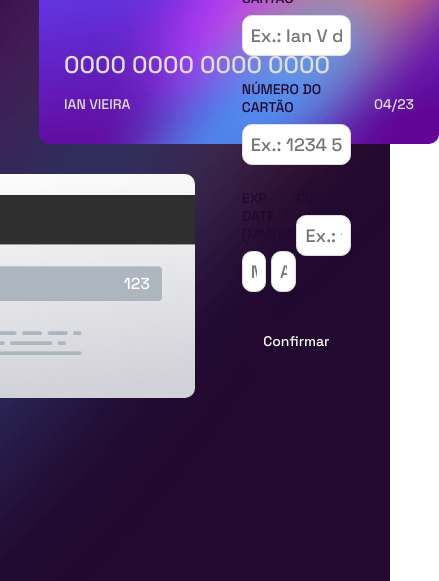
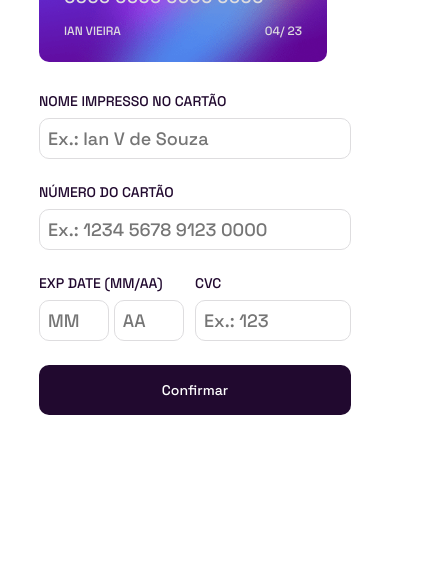
Before and after one commit to Vieira14N/credit-card-form, a plain HTML site: page index.html in a window 390 px wide. Shown: the part 263-844 px from the top of the page, 439 px wide, since content can reach past the window. Drawn offline with Linux system fonts and the light colour scheme.

Commit message:
CSS mobile e preenchimento feitos

```diff
--- a/index.html
+++ b/index.html
@@ -9,6 +9,7 @@
   <link rel="preconnect" href="https://fonts.gstatic.com" crossorigin>
   <link href="https://fonts.googleapis.com/css2?family=Space+Grotesk:wght@500&display=swap" rel="stylesheet">
   <link rel="stylesheet" href="style.css">
+  <link rel="stylesheet" href="mediaqueries.css">
   <title>Interactive card details form</title>
 
 </head>
@@ -23,11 +24,14 @@
           <p class="cardNumberP">0000 0000 0000 0000</p>
           <div>
             <span class="nameSpan">IAN VIEIRA</span>
-            <span>04/23</span>
+            <span>
+              <span class="monthSpan">04</span>/
+              <span class="yearSpan">23</span>
+            </span>
           </div>
         </div>
         <div class="card-back">
-          <p>123</p>
+          <p class="cvcP">123</p>
         </div>
       </div>
       <form action="POST">
--- /dev/null
+++ b/mediaqueries.css
@@ -0,0 +1,105 @@
+@media screen and (max-width: 1000px) {
+
+    /* Main Container background */
+
+    /* Content container */
+
+    .content-container {
+        flex-direction: column;
+        height: fit-content;
+    }
+
+    /* Cards */
+
+    .cards {
+        margin-top: 30px;
+        width: 80%;
+    }
+
+    .cards .card-front {
+        margin-top: 135px;
+        z-index: 2;
+    }
+
+    .cards .card-back{
+        margin-top: 0;
+        position: absolute;
+    }
+
+    /* Form */
+
+    form {
+        background-color: white;
+        width: 80%;
+        padding: 30px;
+        border-radius: 10px;
+        margin: 30px 0;
+        box-shadow: 0px 0.3px 4px 0px rgba(0,0,0,0.25);
+    }
+}
+
+@media screen and (max-width: 675px) {
+
+    /* Main Container background */
+
+    .main-container{
+        background-image: url(images/bg-main-mobile.png);
+        background-repeat: no-repeat;
+        background-size: contain;
+        height: fit-content;
+    }
+
+    /* Content container */
+
+    .cards{
+        width: 100%;
+    }
+
+    /* Form */
+
+    form {
+        width: 100%;
+        box-shadow: none;
+        padding: 0;
+    }
+
+}
+
+@media screen and (max-width: 540px) {
+
+    /* Main Container background */
+
+
+    /* Content container */
+
+    /* Cards */
+
+    .cards .card-front, .cards .card-back{
+        width: 18rem;
+        height: 10rem;
+    }
+
+    .cards .card-front img {
+        width: 50px;
+        margin-bottom: 25px;
+    }
+
+    .cards .card-front p{
+        font-size: 18px;
+        margin-bottom: 15px;
+    }
+
+    .cards .card-front span{
+        font-size: 12px;
+    }
+
+    .cards .card-back p{
+        top: 70px;
+        right: 34px;
+        font-size: 12px;
+    }
+
+    /* Form */
+
+
+}
--- a/script.js
+++ b/script.js
@@ -1,13 +1,37 @@
+// name
 const nameInput = document.querySelector('.name')
 const nameSpan = document.querySelector('.nameSpan')
-
-const cardNumberInput = document.querySelector('.cardNumber')
-const cardNumberP = document.querySelector('.cardNumberP')
 
 nameInput.addEventListener('keyup', () => {
     nameSpan.innerHTML = nameInput.value;
 })
 
+//card number
+const cardNumberInput = document.querySelector('.cardNumber')
+const cardNumberP = document.querySelector('.cardNumberP')
+
 cardNumberInput.addEventListener('keyup', () => {
     cardNumberP.innerHTML = cardNumberInput.value;
 })
+
+//month 'n year expire date
+const monthInput = document.getElementById('month')
+const monthSpan = document.querySelector('.monthSpan')
+
+monthInput.addEventListener('keyup', () => {
+    monthSpan.innerHTML = monthInput.value;
+})
+
+const yearInput = document.getElementById('year')
+const yearSpan = document.querySelector('.yearSpan')
+
+yearInput.addEventListener('keyup', () => {
+    yearSpan.innerHTML = yearInput.value;
+})
+
+const cvcInput = document.getElementById('cvc')
+const cvcP = document.querySelector('.cvcP')
+
+cvcInput.addEventListener('keyup', () => {
+    cvcP.innerHTML = cvcInput.value;
+})
--- a/style.css
+++ b/style.css
@@ -14,7 +14,7 @@ body, input {
 
 .main-container {
     width: 100%;
-    height: 100vh;
+    height: fit-content;
     background-image: url(images/bg-main-desktop.png);
     background-repeat: no-repeat;
 }
```
